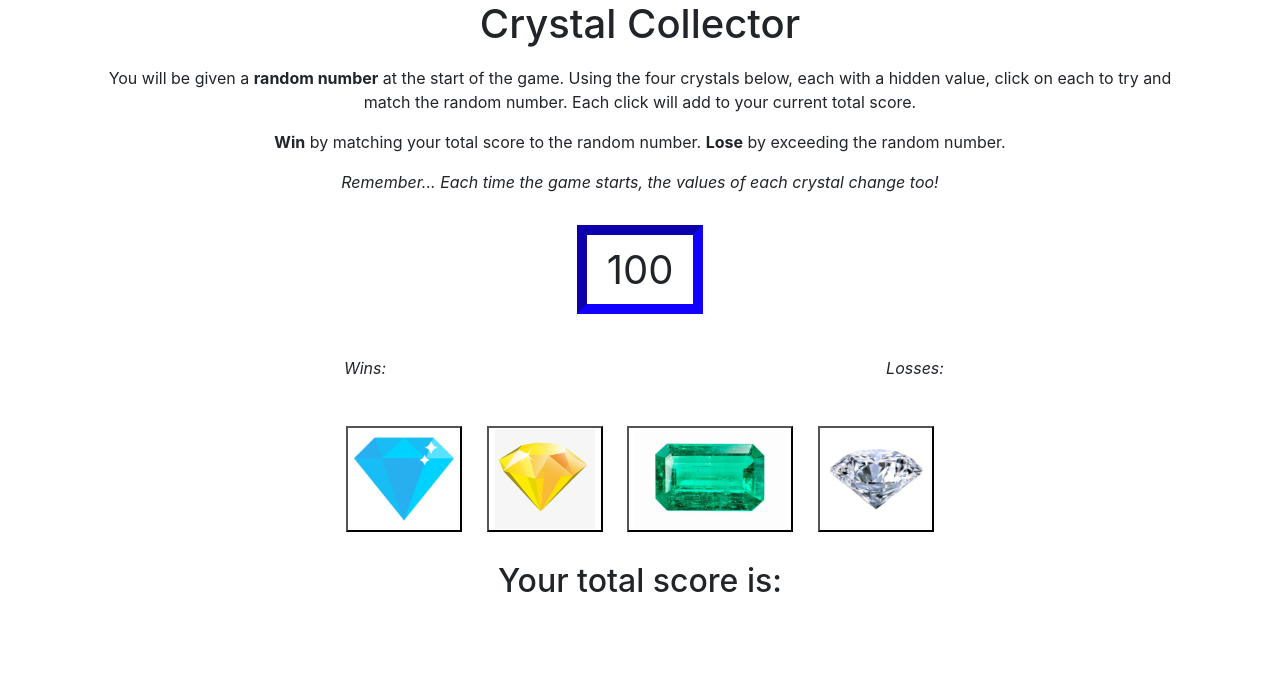
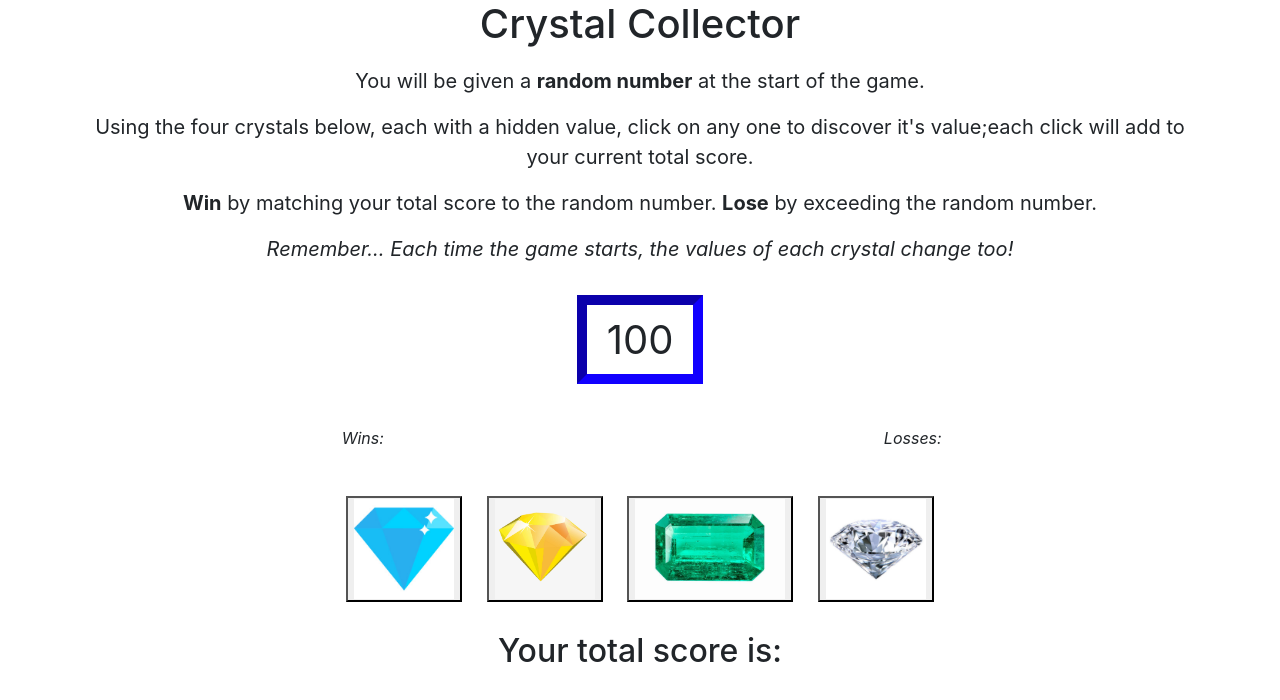
Before and after one commit to hmlauth/Crystal-Collector, a plain HTML site: page index.html in a window 1280 px wide. Drawn offline with nearby package versions, Linux system fonts and the light colour scheme; a web font is replaced by a local one.

Commit message:
styling complete

```diff
--- a/assets/css/style.css
+++ b/assets/css/style.css
@@ -1,14 +1,14 @@
 * {
     text-align: center;
-    background-color: white;
 }
 
-h1 {
+h1, h2 {
 
 }
 
 .instructions-styling {
   padding: 10px;
+  font-size: 20px;
 }
 
 .targetNumber-container {
@@ -21,6 +21,11 @@ h1 {
         border-style: inset;
         padding: 10px 20px 10px 20px;
     }
+#results-text {
+    text-align: center;
+    font-family: 'Julius Sans One', sans-serif;
+    font-size: 20px;
+}
 
 #wins-losses {
     font-style: italic;
--- a/index.html
+++ b/index.html
@@ -5,9 +5,11 @@
     <meta http-equiv="X-UA-Compatible" content="IE=edge">
     <title>HW Week 4 - Crystal Collector</title>
     <meta name="viewport" content="width=device-width, initial-scale=1">
+    <!--Google Font Links-->
+    <link href="https://fonts.googleapis.com/css?family=Boogaloo|Caveat|Julius+Sans+One" rel="stylesheet">
     <!-- Bootstrap CSS Link -->
     <link rel="stylesheet" href="https://stackpath.bootstrapcdn.com/bootstrap/4.1.3/css/bootstrap.min.css" integrity="sha384-MCw98/SFnGE8fJT3GXwEOngsV7Zt27NXFoaoApmYm81iuXoPkFOJwJ8ERdknLPMO" crossorigin="anonymous">
-     <!-- Personal CSS Link -->
+    <!-- Personal CSS Link -->
     <link rel="stylesheet" type="text/css" media="screen" href="assets/css/style.css" />
     <!-- JQuery Link -->
     <script src="https://code.jquery.com/jquery.js"></script>
@@ -19,7 +21,10 @@
         <h1>Crystal Collector</h1>
         <div class="instructions-styling" id="instructions-text">
             <p>
-                You will be given a <strong>random number</strong> at the start of the game. Using the four crystals below, each with a hidden value, click on each to try and match the random number. Each click will add to your current total score.
+                You will be given a <strong>random number</strong> at the start of the game.
+            </p>
+            <p>
+                Using the four crystals below, each with a hidden value, click on any one to discover it's value;each click will add to your current total score.
             </p>
             <p>
                 <strong>Win</strong> by matching your total score to the random number. <Strong>Lose</Strong> by exceeding the random number.
@@ -32,15 +37,13 @@
             <span id="targetNumber-text"></span>
         </div>
         <div class="container" id="wins-losses">
-            <div class="row">
-                <p><span id="results-text"></span></p>
-            </div>
+            <p><span id="results-text"></span></p>
             <div class="row">
                 <div class="col-6">
-                    <p>Wins:<span id="wins-text"></span></p>
+                    <p>Wins:&nbsp;<span id="wins-text"></span></p>
                 </div>
                 <div class="col-6">
-                    <p>Losses:<span id="losses-text"></span></p>
+                    <p>Losses:&nbsp;<span id="losses-text"></span></p>
                 </div>
         </div>
         </div>
```
